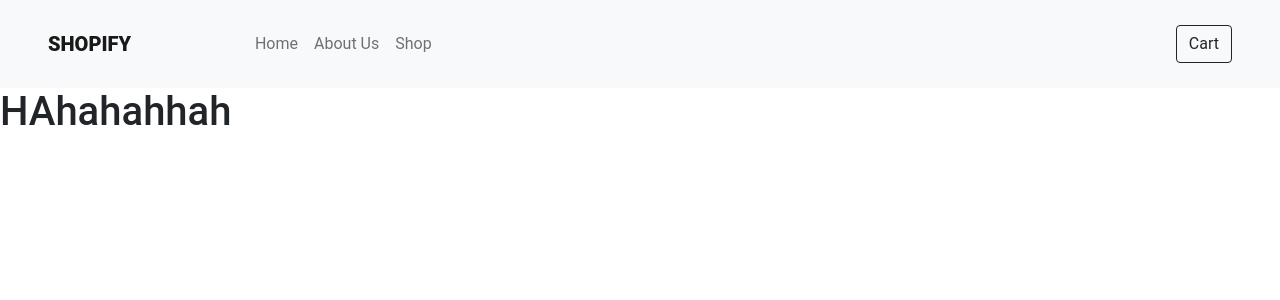
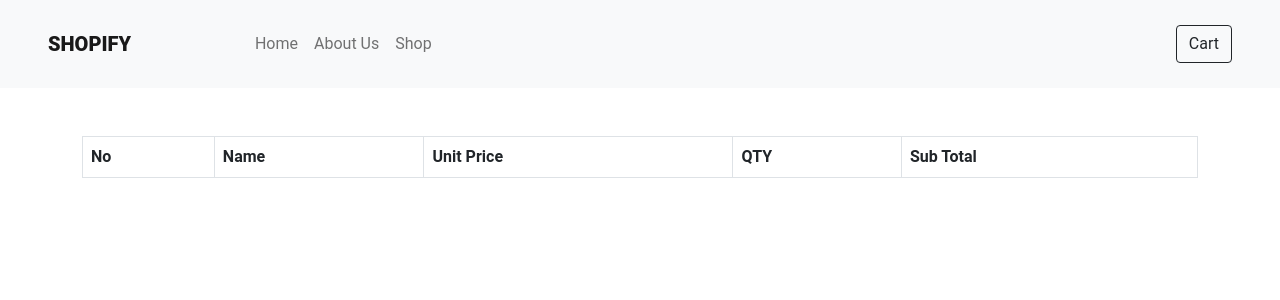
Before and after one commit to adelanegara/ecommerce-react-redux-app, a React (Create React App) app: page /cartlist in a window 1280 px wide. Shown: the top 300 px of the page. Built offline with nearby package versions, Linux system fonts and the light colour scheme.

Commit message:
table cart added

```diff
--- a/src/Components/CartList/index.js
+++ b/src/Components/CartList/index.js
@@ -1,11 +1,49 @@
 import React from "react";
+import { connect } from "react-redux";
 
-const CartList = () => {
+const CartList = ({ userCart }) => {
   return (
-    <div>
-      <h1> HAhahahhah</h1>
+    <div className="container">
+      <div className="pt-5">
+        <table className="table table-bordered">
+          <thead>
+            <tr>
+              <th scope="col">No</th>
+              <th scope="col">Name</th>
+              <th scope="col">Unit Price</th>
+              <th scope="col">QTY</th>
+              <th scope="col">Sub Total</th>
+            </tr>
+          </thead>
+          {userCart?.map((item, index) => {
+            return (
+              <>
+                <tbody>
+                  <tr key={index}>
+                    <th scope="row">{index + 1}</th>
+                    <td> {item.title}</td>
+                    <td>$ {item.price} </td>
+                    <td> QTY</td>
+                    <td> Sub Total</td>
+                  </tr>
+                </tbody>
+              </>
+            );
+          })}
+        </table>
+      </div>
     </div>
   );
 };
 
-export default CartList;
+const mapStateToProps = (state) => ({
+  userCart: state.userCart,
+});
+
+const mapDispatchToProps = (dispatch) => ({
+  addChart: (payload) => {
+    dispatch({ type: "ADD_CHART", payload });
+  },
+});
+
+export default connect(mapStateToProps, mapDispatchToProps)(CartList);
```
